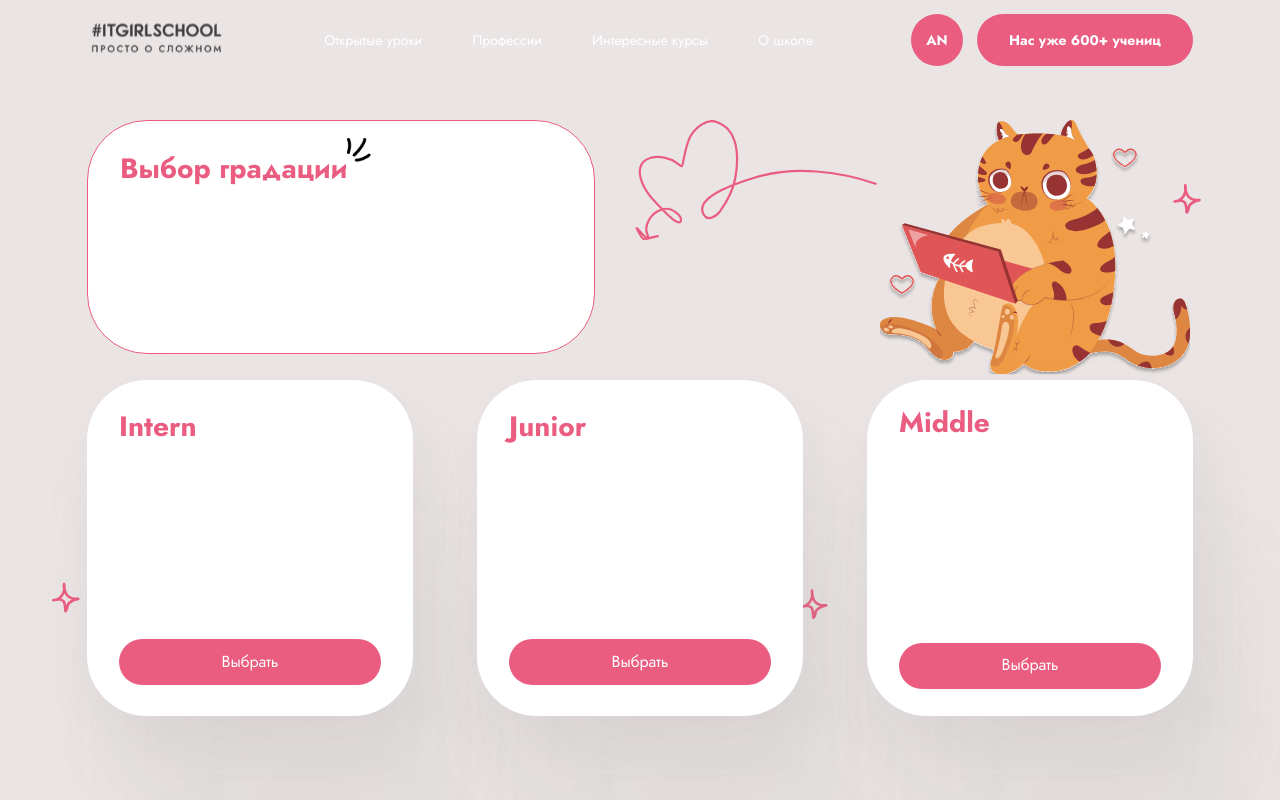
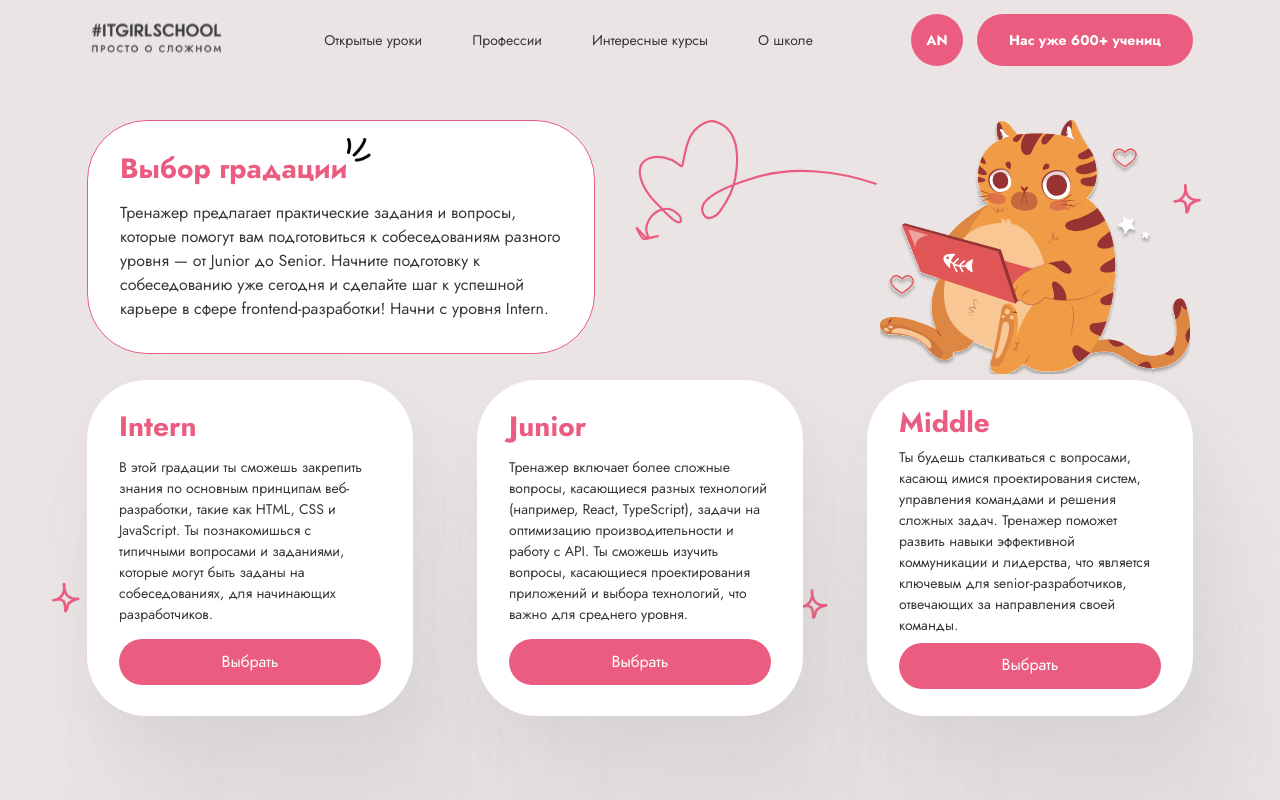
Before and after one commit to itgirlschool/InterviewTrainer, a React (Vite) app: page /home in a window 1280 px wide. Built offline with nearby package versions, Linux system fonts and the light colour scheme; no server answers; the database is empty; sample sign-in values are in the browser's storage.

Commit message:
change styles

```diff
--- a/src/Components/Header/Header.scss
+++ b/src/Components/Header/Header.scss
@@ -25,6 +25,11 @@
     @include flex__center;
     font-size: 14px;
     gap: 50px;
+
+    div {
+        color: $color-black;
+    }
+
 }
 
 .header__user {
--- a/src/Pages/Home/Home.scss
+++ b/src/Pages/Home/Home.scss
@@ -5,7 +5,6 @@
   @include background;
   min-height: 90vh;
   font-family: $fontSans;
-}
 
   .home {
     display: flex;
@@ -41,6 +40,7 @@
       .welcome__text {
         font-size: 16px;
         line-height: 150%;
+        color: $color-black;
       }
 
       h1 {
@@ -69,8 +69,10 @@
 
       .grade {
         background: $white-color;
-      box-shadow: 7px 21px 49px 0px #9e9e9e1a, 28px 84px 89px 0px #9e9e9e17,
-        64px 190px 120px 0px #9e9e9e0d, 114px 337px 142px 0px #9e9e9e03,
+        box-shadow: 7px 21px 49px 0px #9e9e9e1a,
+          28px 84px 89px 0px #9e9e9e17,
+          64px 190px 120px 0px #9e9e9e0d,
+          114px 337px 142px 0px #9e9e9e03,
           178px 527px 156px 0px #9e9e9e00;
         padding: 24px 32px;
         border-radius: 60px;
@@ -89,6 +91,7 @@
         p {
           font-size: 14px;
           line-height: 150%;
+          color: $color-black;
         }
       }
     }
@@ -100,6 +103,7 @@
 
   .home__button:hover {
     background: $grey;
+  }
 }
 
 @media only screen and (min-width: 1919px) {
```
Lines whose indentation alone changed are shown as unchanged.
